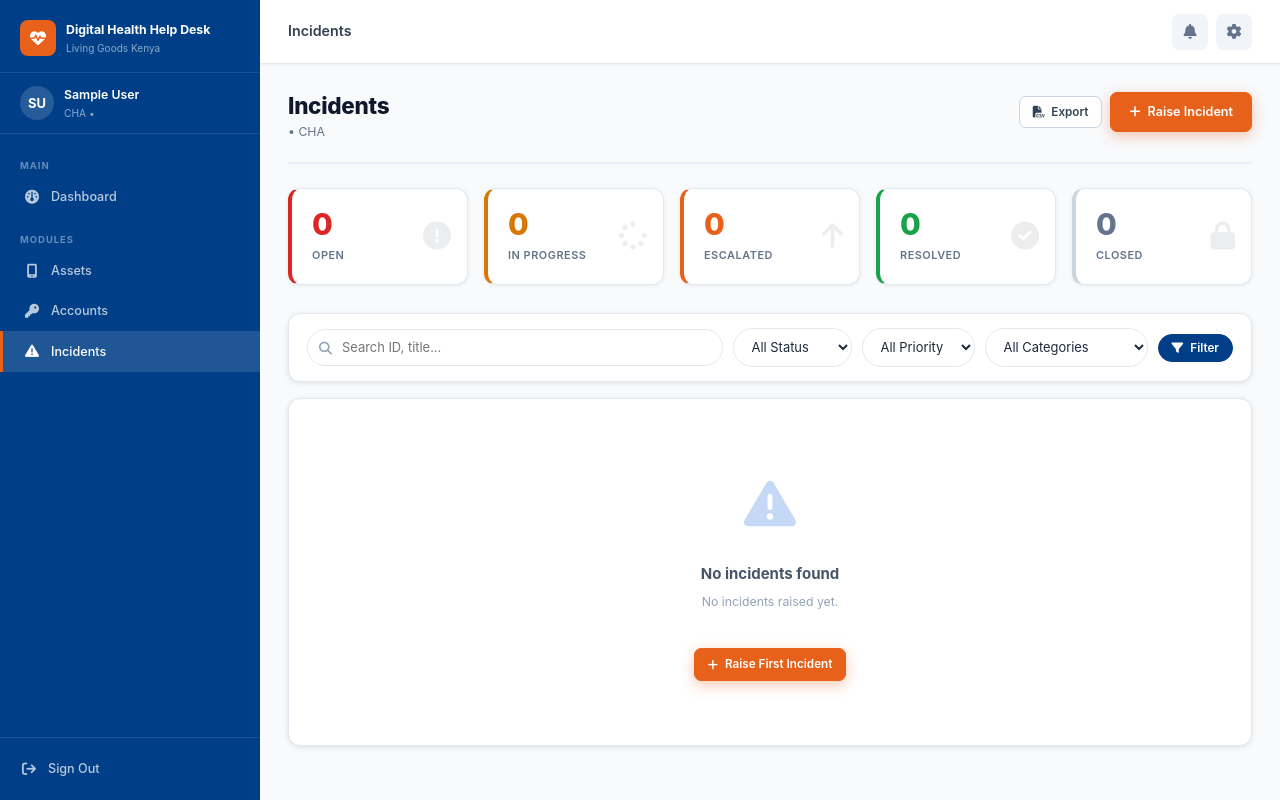
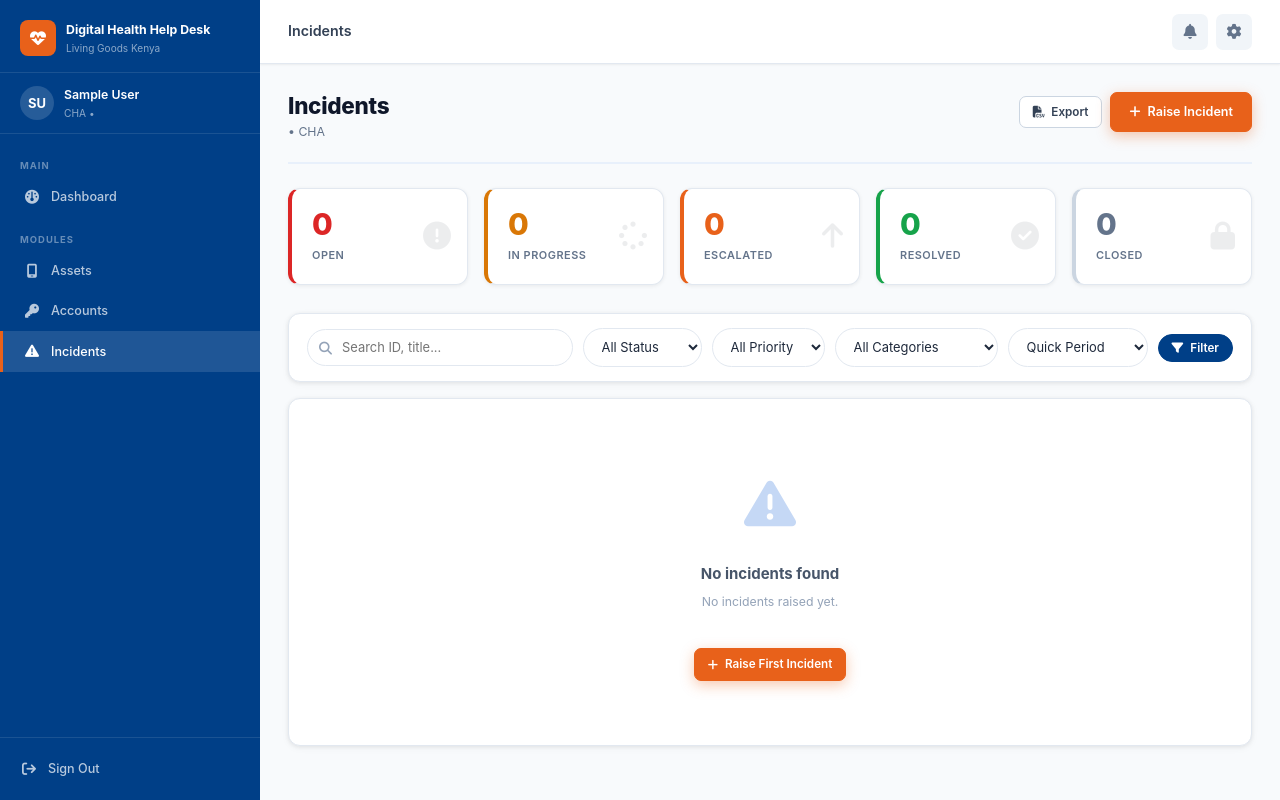
Before and after one commit to linetlucy-genchabe/DH-HelpDesk, a Django app: page /incidents/ in a window 1280 px wide. Run offline with Django 5.2, Linux system fonts and the light colour scheme; the visitor is signed in with stand-in values (Sample User, id 1); data comes from the database, SQL or seed files in the repository; data that the repository does not hold is empty.

Commit message:
add date filters on incidents

```diff
--- a/core/views.py
+++ b/core/views.py
@@ -1003,6 +1003,9 @@ def incident_list(request):
     subcounty_f = request.GET.get('subcounty', '')
     ward_f = request.GET.get('ward', '')
     chu_f = request.GET.get('chu', '')
+    date_from = request.GET.get('date_from', '')
+    date_to = request.GET.get('date_to', '')
+    period_f = request.GET.get('period', '')
 
     if status_f: qs = qs.filter(status=status_f)
     if priority_f: qs = qs.filter(priority=priority_f)
@@ -1012,6 +1015,24 @@ def incident_list(request):
     if subcounty_f: qs = qs.filter(chu__ward__subcounty_id=subcounty_f)
     if ward_f: qs = qs.filter(chu__ward_id=ward_f)
     if chu_f: qs = qs.filter(chu_id=chu_f)
+
+    # Period quick filters
+    from django.utils import timezone
+    today = timezone.now().date()
+    if period_f == 'today':
+        qs = qs.filter(created_at__date=today)
+    elif period_f == 'week':
+        week_start = today - timezone.timedelta(days=today.weekday())
+        qs = qs.filter(created_at__date__gte=week_start)
+    elif period_f == 'month':
+        qs = qs.filter(created_at__year=today.year, created_at__month=today.month)
+    elif period_f == 'last_month':
+        last = today.replace(day=1) - timezone.timedelta(days=1)
+        qs = qs.filter(created_at__year=last.year, created_at__month=last.month)
+
+    # Custom date range
+    if date_from: qs = qs.filter(created_at__date__gte=date_from)
+    if date_to: qs = qs.filter(created_at__date__lte=date_to)
 
     # Counts reflect current filters
     counts = {s: qs.filter(status=s).count() for s in ['open', 'in_progress', 'escalated', 'resolved', 'closed']}
@@ -1063,6 +1084,7 @@ def incident_list(request):
         'categories': IncidentCategory.objects.filter(is_active=True),
         'status_f': status_f, 'priority_f': priority_f, 'cat_f': cat_f, 'search': search,
         'county_f': county_f, 'subcounty_f': subcounty_f, 'ward_f': ward_f, 'chu_f': chu_f,
+        'date_from': date_from, 'date_to': date_to, 'period_f': period_f,
         'filter_counties': filter_counties,
         'filter_subcounties': filter_subcounties,
         'filter_wards': filter_wards,
--- a/templates/incidents/incident_list.html
+++ b/templates/incidents/incident_list.html
@@ -102,6 +102,23 @@
   </select>
   {% endif %}
 
+  <!-- Period quick select -->
+  <select name="period" class="form-control" style="width:auto;" onchange="applyPeriod(this.value)">
+    <option value="">Quick Period</option>
+    <option value="today" {% if period_f == 'today' %}selected{% endif %}>Today</option>
+    <option value="week" {% if period_f == 'week' %}selected{% endif %}>This Week</option>
+    <option value="month" {% if period_f == 'month' %}selected{% endif %}>This Month</option>
+    <option value="last_month" {% if period_f == 'last_month' %}selected{% endif %}>Last Month</option>
+    <option value="custom" {% if date_from or date_to %}selected{% endif %}>Custom Range</option>
+  </select>
+
+  <!-- Custom date range — shown when custom selected -->
+  <div id="dateRange" style="display:{% if date_from or date_to %}flex{% else %}none{% endif %};gap:6px;align-items:center;">
+    <input type="date" name="date_from" class="form-control" style="width:auto;" value="{{ date_from }}" placeholder="From">
+    <span style="color:var(--gray-400);font-size:0.8rem;">to</span>
+    <input type="date" name="date_to" class="form-control" style="width:auto;" value="{{ date_to }}" placeholder="To">
+  </div>
+
   <button type="submit" class="btn btn-primary btn-sm"><i class="fa-solid fa-filter"></i> Filter</button>
   {% if search or status_f or priority_f or cat_f or county_f or subcounty_f or ward_f or chu_f %}
   <a href="{% url 'incident_list' %}" class="btn btn-ghost btn-sm">Clear</a>
@@ -152,4 +169,20 @@
   </div>
   {% endif %}
 </div>
+
+{% block extra_js %}
+<script>
+function applyPeriod(val) {
+  const dateRange = document.getElementById('dateRange');
+  if (val === 'custom') {
+    dateRange.style.display = 'flex';
+  } else {
+    dateRange.style.display = 'none';
+    document.querySelector('[name=date_from]').value = '';
+    document.querySelector('[name=date_to]').value = '';
+    if (val) document.querySelector('form.filter-bar').submit();
+  }
+}
+</script>
 {% endblock %}
+{% endblock %}
```
